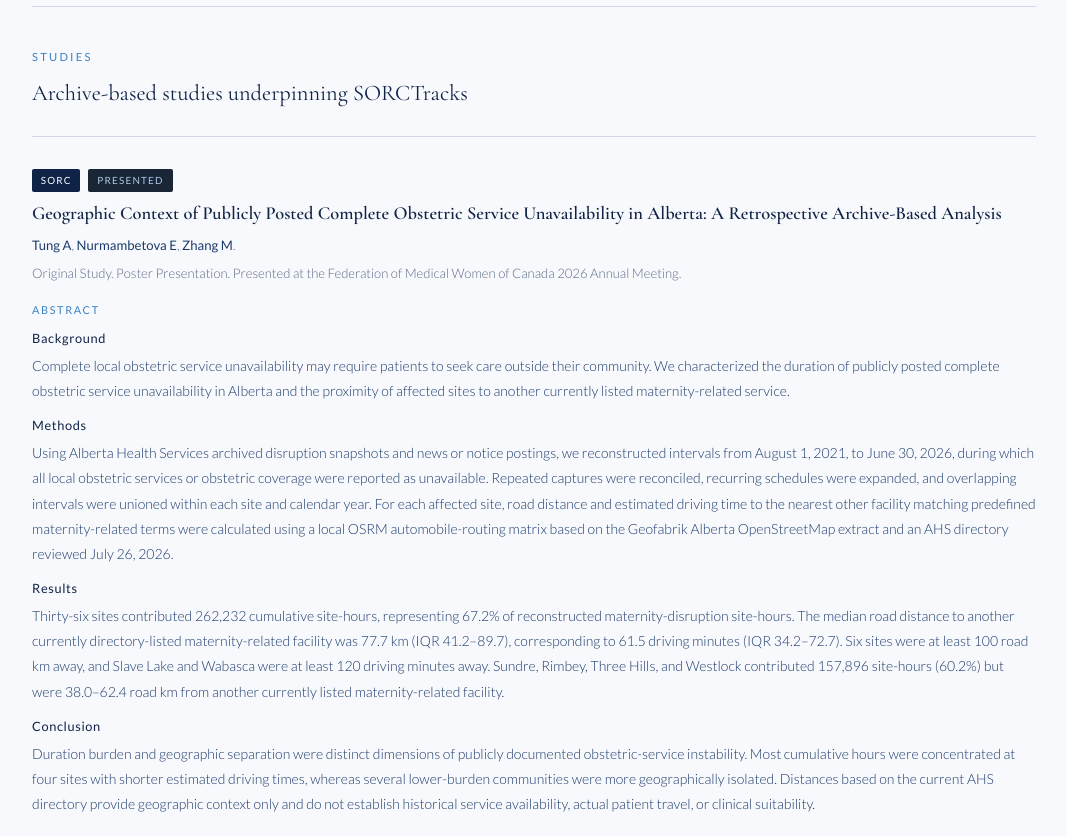
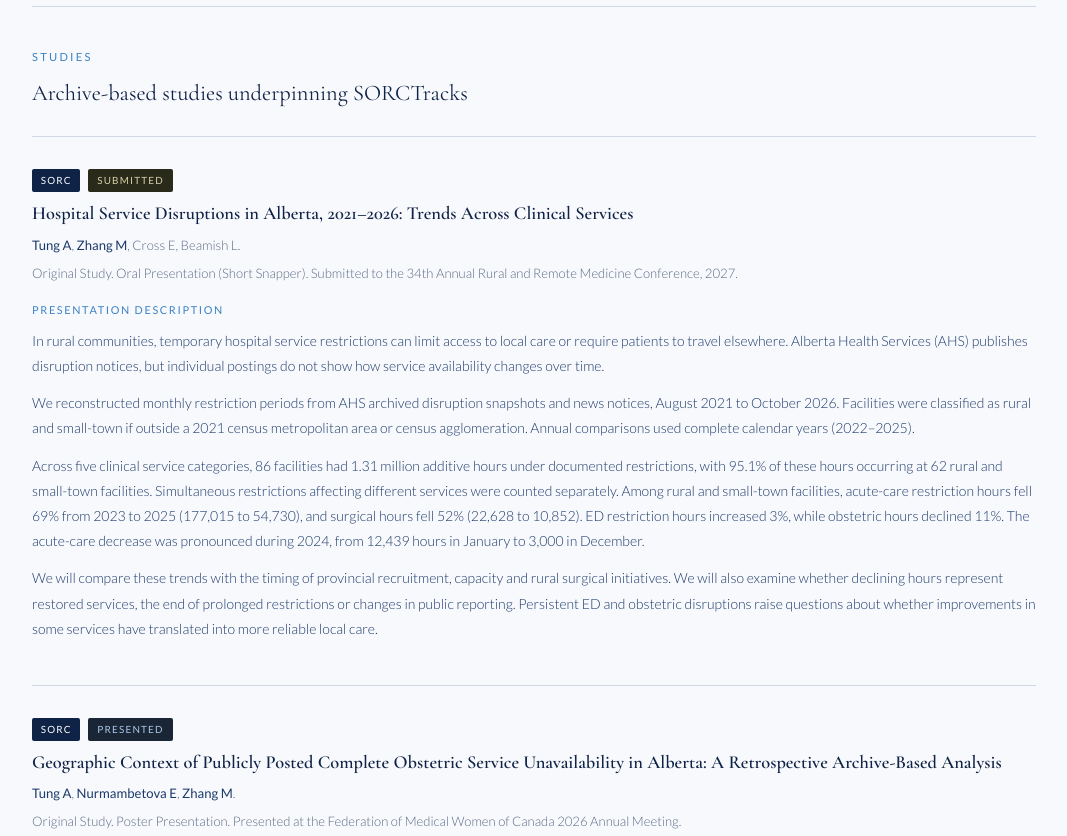
Before and after one commit to Tunga0412/sorc-ca, a plain HTML site: page sorctracks.html in a window 1280 px wide. Shown: the part 2820-3656 px from the top of the page, without its empty margins (106-1173 px from the left). Drawn offline with nearby package versions, Linux system fonts and the light colour scheme.

Commit message:
Add submitted R&R 2027 presentation across research pages

```diff
--- a/sorctracks.html
+++ b/sorctracks.html
@@ -651,6 +651,33 @@
 
     <div class="project-list">
 
+      <div class="project-card" id="rrmc-service-disruptions">
+        <div class="project-meta">
+          <span class="badge badge-sorc">SORC</span>
+          <span class="badge badge-submitted">Submitted</span>
+        </div>
+        <div class="project-title">Hospital Service Disruptions in Alberta, 2021–2026: Trends Across Clinical Services</div>
+        <div class="project-authors"><strong>Tung A</strong>, <strong>Zhang M</strong>, Cross E, Beamish L.</div>
+        <div class="project-status">Original Study. Oral Presentation (Short Snapper). Submitted to the 34th Annual Rural and Remote Medicine Conference, 2027.</div>
+
+        <div class="abstract-label">Presentation description</div>
+        <div class="abstract-section">
+          <div class="abstract-text">In rural communities, temporary hospital service restrictions can limit access to local care or require patients to travel elsewhere. Alberta Health Services (AHS) publishes disruption notices, but individual postings do not show how service availability changes over time.</div>
+        </div>
+
+        <div class="abstract-section">
+          <div class="abstract-text">We reconstructed monthly restriction periods from AHS archived disruption snapshots and news notices, August 2021 to October 2026. Facilities were classified as rural and small-town if outside a 2021 census metropolitan area or census agglomeration. Annual comparisons used complete calendar years (2022–2025).</div>
+        </div>
+
+        <div class="abstract-section">
+          <div class="abstract-text">Across five clinical service categories, 86 facilities had 1.31 million additive hours under documented restrictions, with 95.1% of these hours occurring at 62 rural and small-town facilities. Simultaneous restrictions affecting different services were counted separately. Among rural and small-town facilities, acute-care restriction hours fell 69% from 2023 to 2025 (177,015 to 54,730), and surgical hours fell 52% (22,628 to 10,852). ED restriction hours increased 3%, while obstetric hours declined 11%. The acute-care decrease was pronounced during 2024, from 12,439 hours in January to 3,000 in December.</div>
+        </div>
+
+        <div class="abstract-section">
+          <div class="abstract-text">We will compare these trends with the timing of provincial recruitment, capacity and rural surgical initiatives. We will also examine whether declining hours represent restored services, the end of prolonged restrictions or changes in public reporting. Persistent ED and obstetric disruptions raise questions about whether improvements in some services have translated into more reliable local care.</div>
+        </div>
+      </div>
+
       <!-- FMWC Poster -->
       <div class="project-card" id="fmwc-obstetrics">
         <div class="project-meta">
```
Also changed, not shown: index.html (+15 -0 lines), projects.html (+27 -0 lines).
